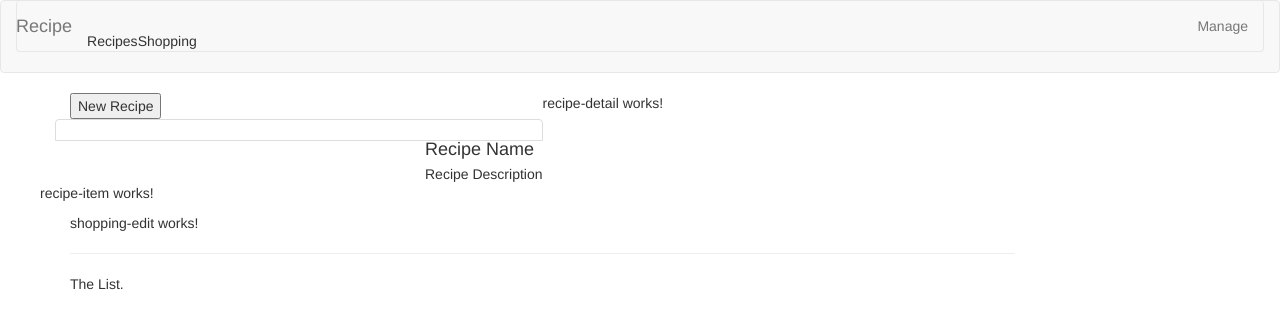
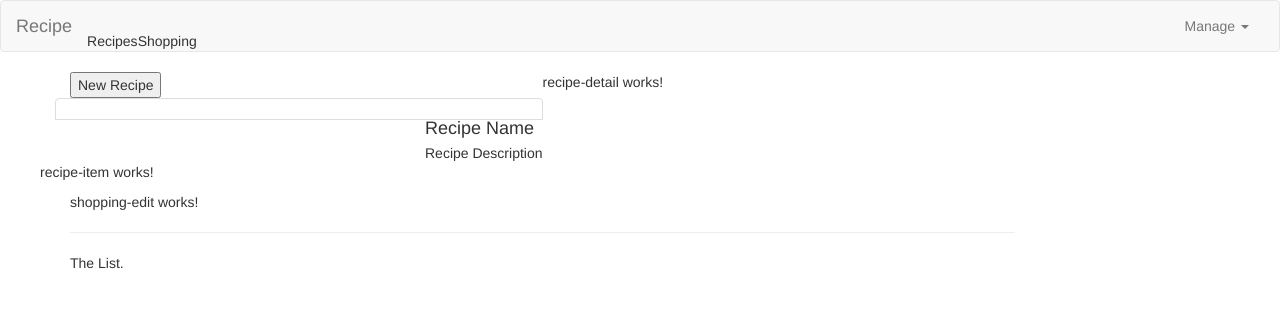
Before and after one commit to BaoPham92/Angular-Cart, an Angular app in the folder cart/: page / in a window 1280 px wide. Shown: the top 328 px of the page. Built offline with nearby package versions, Linux system fonts and the light colour scheme.

Commit message:
slight header html change

```diff
--- a/cart/src/app/header/header.component.html
+++ b/cart/src/app/header/header.component.html
@@ -4,15 +4,15 @@
       <a href="#" class="navbar-brand">Recipe</a>
     </div>
 
-    <div class="navbar navbar-collapse">
-
+    <div class="collapse navbar-collapse">
       <ul class="nav navbar-nav">
         <li><a href="#"></a>Recipes</li>
         <li><a href="#"></a>Shopping</li>
       </ul>
       <ul class="nav navbar-nav navbar-right">
         <li class="dropdown">
-          <a href="#" class="dropdown-toggle" role="button">Manage</a>
+          <a href="#" class="dropdown-toggle" role="button">Manage <span class="caret"></span>
+          </a>
           <ul class="dropdown-menu">
             <li><a href="#"></a>Fetch data</li>
             <li><a href="#"></a>Save Data</li>
```
